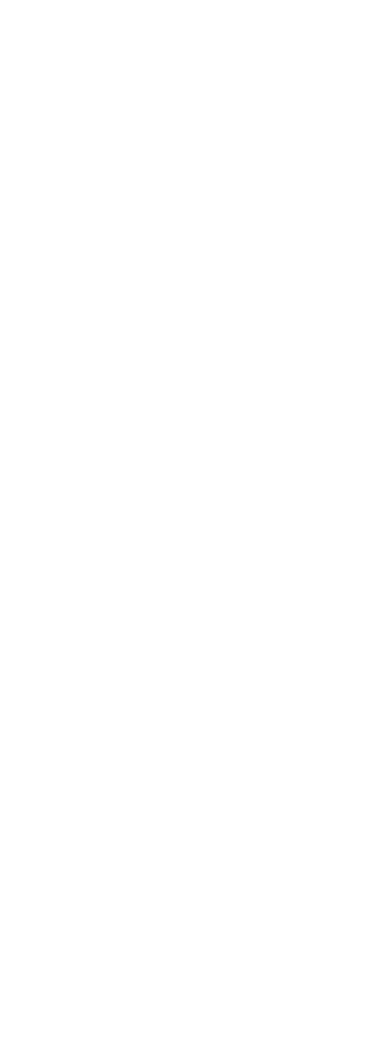
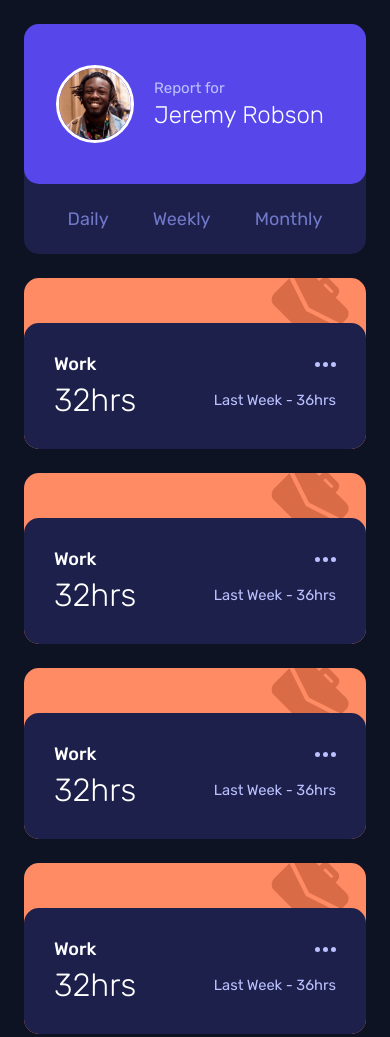
Before and after one commit to flavin-jr/Time-Tracking-dashboard, a website: page index.html in a window 390 px wide. Shown: the top 1037 px of the page. Before the commit the page ends 844 px from the top, so only its background shows below. Drawn offline with Linux system fonts and the light colour scheme.

Commit message:
feat: add mobile responsiviness

```diff
--- a/index.html
+++ b/index.html
@@ -8,11 +8,122 @@
   <link rel="preconnect" href="https://fonts.gstatic.com" crossorigin>
   <link href="https://fonts.googleapis.com/css2?family=Rubik:ital,wght@0,300..900;1,300..900&display=swap"
     rel="stylesheet">
+  <link rel="stylesheet" href="css/style.css">
   <title>Time Tracking Dashboard</title>
 </head>
 
 <body>
 
+  <div class="user-profile-card">
+    <div class="user-report">
+      <img src="images/image-jeremy.png" alt="user avatar">
+      <p>Report for <span>Jeremy Robson</span></p>
+    </div>
+    <div class="user-report-options">
+      <button>Daily</button>
+      <button>Weekly</button>
+      <button>Monthly</button>
+    </div>
+  </div>
+  <div class="user-activities-cards">
+    <div class="user-activity">
+      <div class="img-container">
+
+        <img src="images/icon-work.svg" alt="">
+      </div>
+      <div class="user-acitvity-details">
+        <div class="activity-type">
+          <p>Work</p>
+          <img src="images/icon-ellipsis.svg" alt="">
+        </div>
+        <div class="activity-duration">
+          <p>32hrs</p>
+          <span>Last Week - 36hrs</span>
+        </div>
+      </div>
+    </div>
+    <div class="user-activity">
+      <div class="img-container">
+
+        <img src="images/icon-work.svg" alt="">
+      </div>
+      <div class="user-acitvity-details">
+        <div class="activity-type">
+          <p>Work</p>
+          <img src="images/icon-ellipsis.svg" alt="">
+        </div>
+        <div class="activity-duration">
+          <p>32hrs</p>
+          <span>Last Week - 36hrs</span>
+        </div>
+      </div>
+    </div>
+    <div class="user-activity">
+      <div class="img-container">
+
+        <img src="images/icon-work.svg" alt="">
+      </div>
+      <div class="user-acitvity-details">
+        <div class="activity-type">
+          <p>Work</p>
+          <img src="images/icon-ellipsis.svg" alt="">
+        </div>
+        <div class="activity-duration">
+          <p>32hrs</p>
+          <span>Last Week - 36hrs</span>
+        </div>
+      </div>
+    </div>
+    <div class="user-activity">
+      <div class="img-container">
+
+        <img src="images/icon-work.svg" alt="">
+      </div>
+      <div class="user-acitvity-details">
+        <div class="activity-type">
+          <p>Work</p>
+          <img src="images/icon-ellipsis.svg" alt="">
+        </div>
+        <div class="activity-duration">
+          <p>32hrs</p>
+          <span>Last Week - 36hrs</span>
+        </div>
+      </div>
+    </div>
+    <div class="user-activity">
+      <div class="img-container">
+
+        <img src="images/icon-work.svg" alt="">
+      </div>
+      <div class="user-acitvity-details">
+        <div class="activity-type">
+          <p>Work</p>
+          <img src="images/icon-ellipsis.svg" alt="">
+        </div>
+        <div class="activity-duration">
+          <p>32hrs</p>
+          <span>Last Week - 36hrs</span>
+        </div>
+      </div>
+    </div>
+    <div class="user-activity">
+      <div class="img-container">
+
+        <img src="images/icon-work.svg" alt="">
+      </div>
+      <div class="user-acitvity-details">
+        <div class="activity-type">
+          <p>Work</p>
+          <img src="images/icon-ellipsis.svg" alt="">
+        </div>
+        <div class="activity-duration">
+          <p>32hrs</p>
+          <span>Last Week - 36hrs</span>
+        </div>
+      </div>
+    </div>
+  </div>
+
 </body>
 
 </html>
--- a/scss/style.scss
+++ b/scss/style.scss
@@ -0,0 +1,213 @@
+* {
+    padding: 0;
+    margin: 0;
+    box-sizing: border-box;
+    font-family: 'Rubik', sans-serif;
+}
+
+body {
+    background-color: #0E1323;
+    max-width: 1440px;
+    min-height: 100vh;
+    display: flex;
+    align-items: center;
+    justify-content: center;
+    gap: 30px;
+    color: white;
+    padding: 30px;
+
+    @media (max-width:500px) {
+        padding: 24px;
+        width: 100%;
+        gap: 24px;
+        flex-direction: column;
+    }
+}
+
+
+.user-profile-card {
+    width: 255px;
+    display: flex;
+    flex-direction: column;
+    background-color: #1C204B;
+    border-radius: 15px;
+
+    @media (max-width:500px) {
+        width: 100%;
+    }
+
+    .user-report {
+        padding: 37px 32px 80px 32px;
+        display: flex;
+        flex-direction: column;
+        gap: 43px;
+        background-color: #5747EA;
+        border-radius: 15px;
+
+        @media (max-width:500px) {
+            flex-direction: row;
+            padding: 41px 32px;
+            align-items: center;
+            gap: 20px;
+        }
+
+        img {
+            width: 78px;
+            height: 78px;
+            border: 3px solid #FFFFFF;
+            border-radius: 50%;
+        }
+
+        p {
+            font-size: 0.9375rem;
+            color: #BBC0FF;
+
+            @media (max-width:500px) {
+                display: flex;
+                flex-direction: column;
+                gap: 4px;
+            }
+
+            span {
+                color: white;
+                font-size: 2.5rem;
+                font-weight: 300;
+
+                @media (max-width:500px) {
+                    font-size: 1.5rem;
+                }
+            }
+        }
+    }
+
+    .user-report-options {
+        padding: 26px 0 32px 32px;
+        display: flex;
+        flex-direction: column;
+        align-items: start;
+        gap: 21px;
+
+        @media (max-width:500px) {
+            flex-direction: row;
+            padding: 24px 32px;
+            justify-content: space-around;
+        }
+
+        button {
+            cursor: pointer;
+            background-color: transparent;
+            border: none;
+            color: #7078C9;
+            font-size: 1.125rem;
+
+        }
+
+        button:hover {
+            color: white;
+        }
+    }
+}
+
+.user-activities-cards {
+    max-width: 855px;
+    display: grid;
+    grid-template-columns: repeat(auto-fill, minmax(150px, 255px));
+    grid-template-rows: auto;
+    gap: 30px;
+
+    @media (max-width:500px) {
+        display: flex;
+        flex-direction: column;
+        align-items: center;
+        gap: 24px;
+        width: 100%;
+    }
+
+    .user-activity {
+        border-radius: 15px;
+        background-color: #FF8B64;
+        width: 255px;
+
+        @media (max-width:500px) {
+            width: 100%;
+        }
+
+
+        .img-container {
+            display: flex;
+            align-items: center;
+            justify-content: end;
+            height: 45px;
+            padding: 0 17px;
+            overflow: hidden;
+            position: relative;
+
+            img {
+                width: 78px;
+                height: 78px;
+                position: absolute;
+                top: -10px;
+            }
+        }
+
+        .user-acitvity-details {
+            background-color: #1C204B;
+            border-radius: 15px;
+            padding: 30px;
+            display: flex;
+            flex-direction: column;
+            gap: 24px;
+
+            &:hover {
+                background-color: #33397A;
+            }
+
+            @media (max-width:500px) {
+
+                gap: 6px;
+            }
+
+            .activity-type {
+                display: flex;
+                align-items: center;
+                justify-content: space-between;
+
+
+                p {
+                    font-size: 1.125rem;
+                    font-weight: 500;
+
+                }
+            }
+
+            .activity-duration {
+                display: flex;
+                flex-direction: column;
+                gap: 8px;
+
+                @media (max-width:500px) {
+
+                    flex-direction: row;
+                    align-items: center;
+                    justify-content: space-between;
+                    gap: 0;
+                }
+
+                p {
+                    font-size: 3.5rem;
+                    font-weight: 300;
+
+                    @media (max-width:500px) {
+                        font-size: 2rem;
+                    }
+                }
+
+                span {
+                    color: #BBC0FF;
+                    font-size: 0.9175rem;
+                }
+            }
+
+        }
+    }
+}
```
Also changed, not shown: css/style.css, 1 other file.
